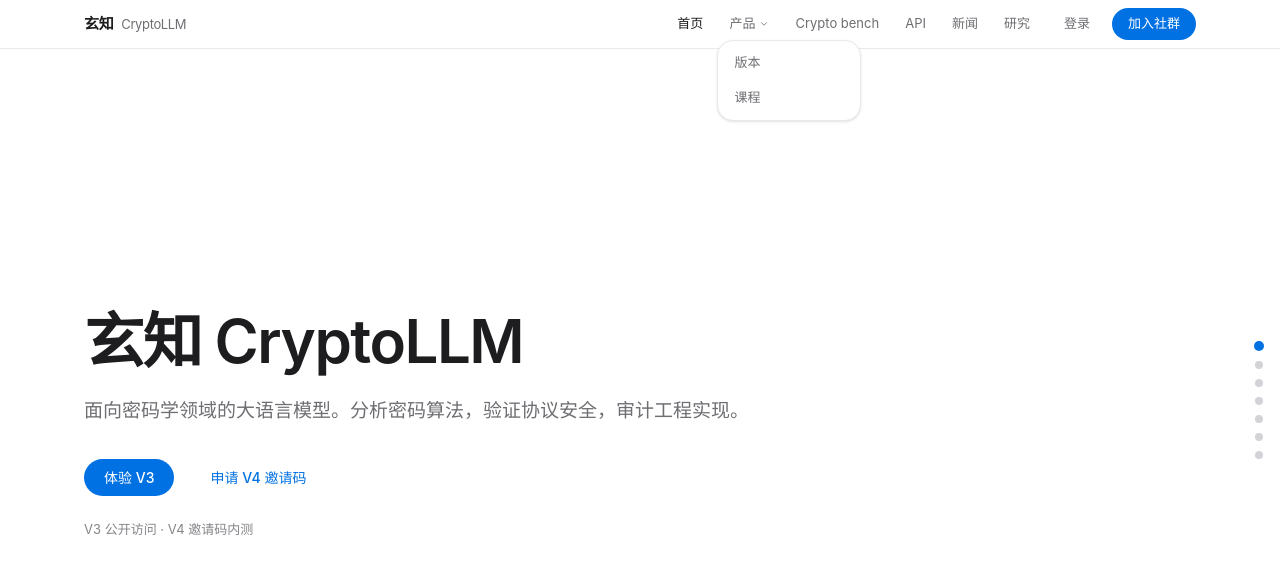
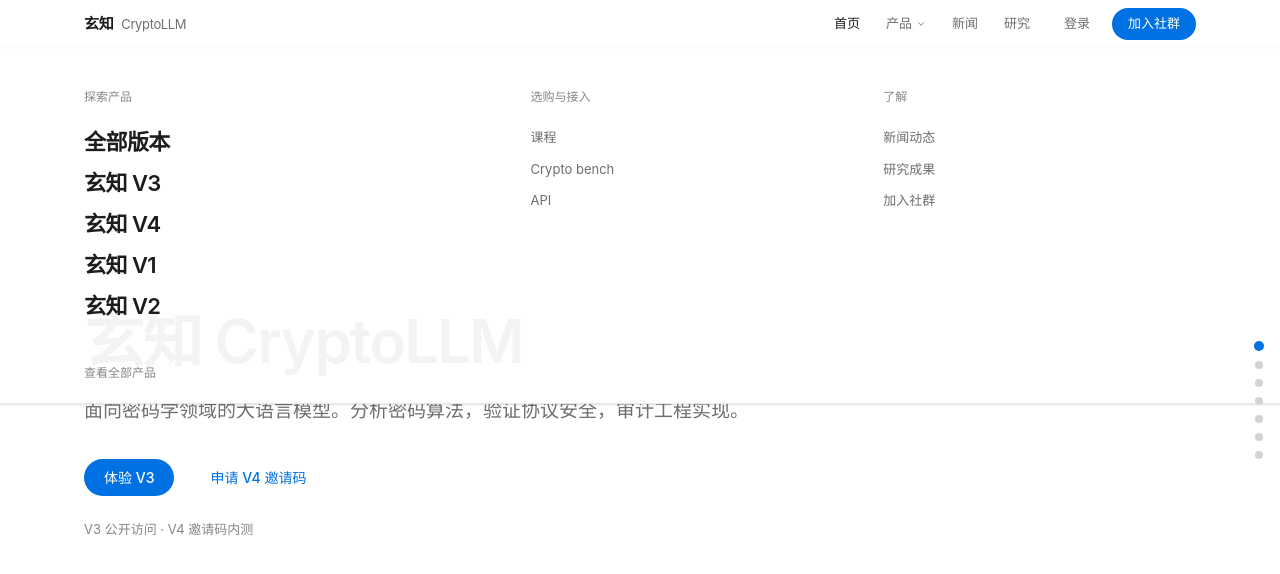
Before and after one commit to 2713498198/Cryptollm-web, a Next.js app: page / in a window 1280 px wide. Both pictures are taken after a click on the button "产品". Shown: the top 574 px of the page. Built offline with nearby package versions, Linux system fonts and the light colour scheme.

Commit message:
将 Crypto bench 与 API 归入产品，导航改为宽幅分组面板

```diff
--- a/app/page.tsx
+++ b/app/page.tsx
@@ -124,7 +124,7 @@ export default function HomePage() {
 
         <section className="flex min-h-[calc(100vh_-_3rem)] snap-start items-center">
           <div className="mx-auto w-full max-w-6xl px-5">
-            <SectionHead eyebrow="平台" title="Crypto bench 与 API" />
+            <SectionHead eyebrow="产品 · 平台" title="Crypto bench 与 API" />
             <div className="grid gap-5 md:grid-cols-2">
               <div className="flex flex-col rounded-3xl bg-surface p-7">
                 <h3 className="text-[17px] font-semibold text-ink">
--- a/components/SiteHeader.tsx
+++ b/components/SiteHeader.tsx
@@ -5,10 +5,37 @@ import { usePathname } from "next/navigation";
 import { useState } from "react";
 
 const links = [
-  { href: "/bench", label: "Crypto bench" },
-  { href: "/api", label: "API" },
   { href: "/news", label: "新闻" },
   { href: "/research", label: "研究" },
+];
+
+const productGroups = [
+  {
+    title: "探索产品",
+    items: [
+      { href: "/products", label: "全部版本", large: true },
+      { href: "/products/v3", label: "玄知 V3", large: true },
+      { href: "/products/v4", label: "玄知 V4", large: true },
+      { href: "/products/v1", label: "玄知 V1", large: true },
+      { href: "/products/v2", label: "玄知 V2", large: true },
+    ],
+  },
+  {
+    title: "选购与接入",
+    items: [
+      { href: "/courses", label: "课程" },
+      { href: "/bench", label: "Crypto bench" },
+      { href: "/api", label: "API" },
+    ],
+  },
+  {
+    title: "了解",
+    items: [
+      { href: "/news", label: "新闻动态" },
+      { href: "/research", label: "研究成果" },
+      { href: "/community", label: "加入社群" },
+    ],
+  },
 ];
 
 export default function SiteHeader() {
@@ -16,7 +43,10 @@ export default function SiteHeader() {
   const [open, setOpen] = useState(false);
 
   const productActive =
-    pathname.startsWith("/products") || pathname.startsWith("/courses");
+    pathname.startsWith("/products") ||
+    pathname.startsWith("/courses") ||
+    pathname.startsWith("/bench") ||
+    pathname.startsWith("/api");
 
   return (
     <header className="sticky top-0 z-50 border-b border-line-soft bg-white/80 backdrop-blur-xl">
@@ -61,27 +91,47 @@ export default function SiteHeader() {
                 <path d="M6 9l6 6 6-6" />
               </svg>
             </button>
-            <div className="invisible absolute left-0 top-full z-50 w-36 rounded-2xl border border-line-soft bg-white p-1 opacity-0 shadow-sm transition-opacity group-focus-within:visible group-focus-within:opacity-100 group-hover:visible group-hover:opacity-100">
-              <Link
-                href="/products"
-                className="block rounded-xl px-3 py-2 text-[13px] text-ink-dim hover:bg-surface hover:text-ink"
-              >
-                版本
-              </Link>
-              <Link
-                href="/courses"
-                className="block rounded-xl px-3 py-2 text-[13px] text-ink-dim hover:bg-surface hover:text-ink"
-              >
-                课程
-              </Link>
+
+            <div className="invisible fixed left-0 right-0 top-12 z-50 opacity-0 transition-opacity group-focus-within:visible group-focus-within:opacity-100 group-hover:visible group-hover:opacity-100">
+              <div className="border-b border-line-soft bg-white/95 shadow-sm backdrop-blur-xl">
+                <div className="mx-auto grid max-w-6xl grid-cols-[1.3fr_1fr_1fr] gap-10 px-5 pb-8 pt-10">
+                  {productGroups.map((group) => (
+                    <div key={group.title}>
+                      <div className="text-[12px] text-ink-faint">
+                        {group.title}
+                      </div>
+                      <div className="mt-4 flex flex-col">
+                        {group.items.map((item) => (
+                          <Link
+                            key={item.href + item.label}
+                            href={item.href}
+                            className={
+                              "large" in item && item.large
+                                ? "py-1 text-[22px] font-semibold tracking-tight text-ink hover:text-ink-dim"
+                                : "py-1.5 text-[13px] text-ink-dim hover:text-ink"
+                            }
+                          >
+                            {item.label}
+                          </Link>
+                        ))}
+                      </div>
+                    </div>
+                  ))}
+                </div>
+                <div className="mx-auto max-w-6xl px-5 pb-5">
+                  <Link
+                    href="/products"
+                    className="text-[12px] text-ink-faint hover:text-ink"
+                  >
+                    查看全部产品
+                  </Link>
+                </div>
+              </div>
             </div>
           </div>
 
           {links.map((link) => {
-            const active =
-              link.href === "/"
-                ? pathname === "/"
-                : pathname.startsWith(link.href);
+            const active = pathname.startsWith(link.href);
             return (
               <Link
                 key={link.href}
@@ -152,7 +202,7 @@ export default function SiteHeader() {
               onClick={() => setOpen(false)}
               className="rounded-lg py-2.5 pl-8 pr-3 text-sm text-ink-dim hover:bg-surface hover:text-ink"
             >
-              版本
+              全部版本
             </Link>
             <Link
               href="/courses"
@@ -160,6 +210,20 @@ export default function SiteHeader() {
               className="rounded-lg py-2.5 pl-8 pr-3 text-sm text-ink-dim hover:bg-surface hover:text-ink"
             >
               课程
+            </Link>
+            <Link
+              href="/bench"
+              onClick={() => setOpen(false)}
+              className="rounded-lg py-2.5 pl-8 pr-3 text-sm text-ink-dim hover:bg-surface hover:text-ink"
+            >
+              Crypto bench
+            </Link>
+            <Link
+              href="/api"
+              onClick={() => setOpen(false)}
+              className="rounded-lg py-2.5 pl-8 pr-3 text-sm text-ink-dim hover:bg-surface hover:text-ink"
+            >
+              API
             </Link>
             {links.map((link) => (
               <Link
```
